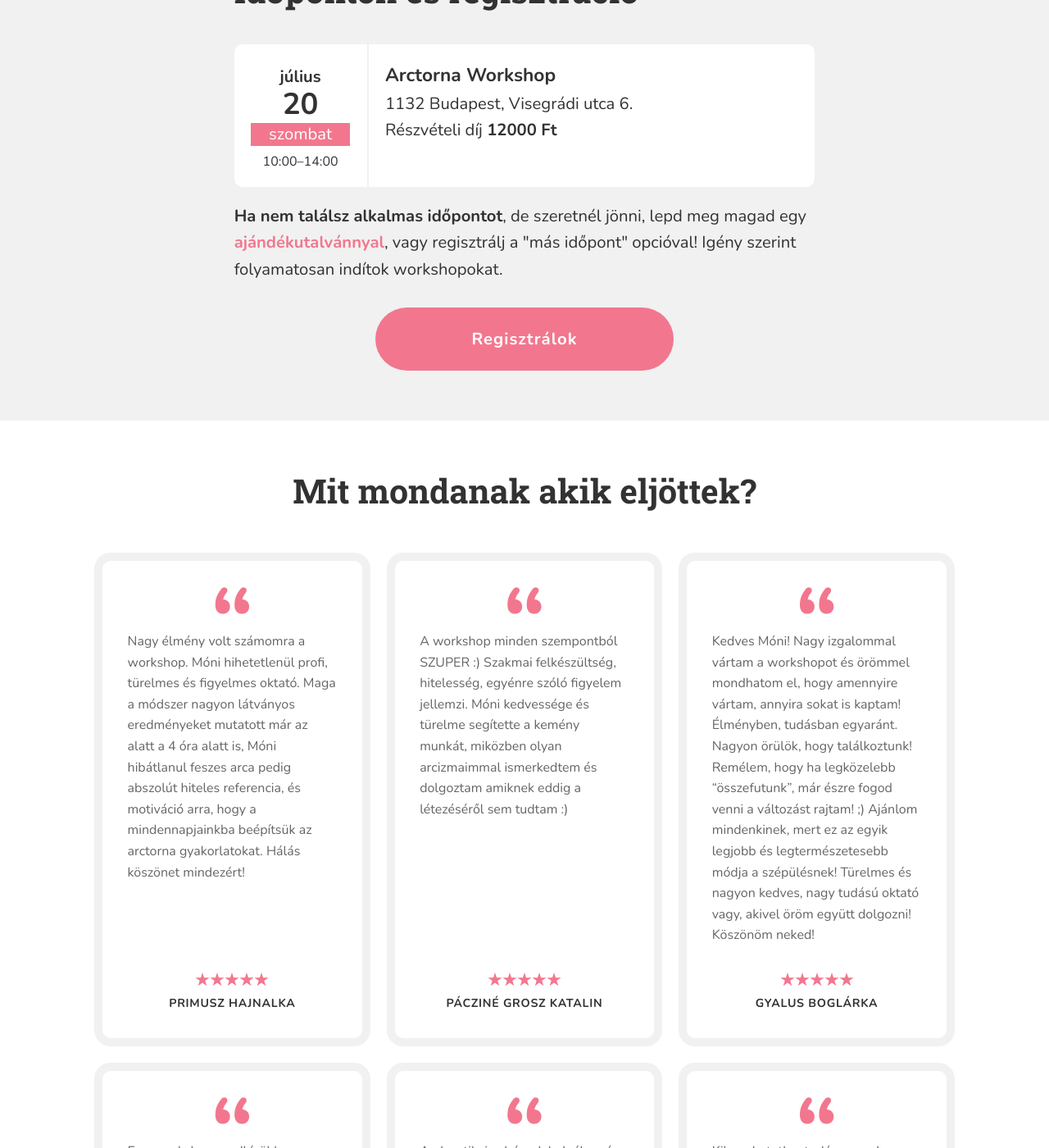
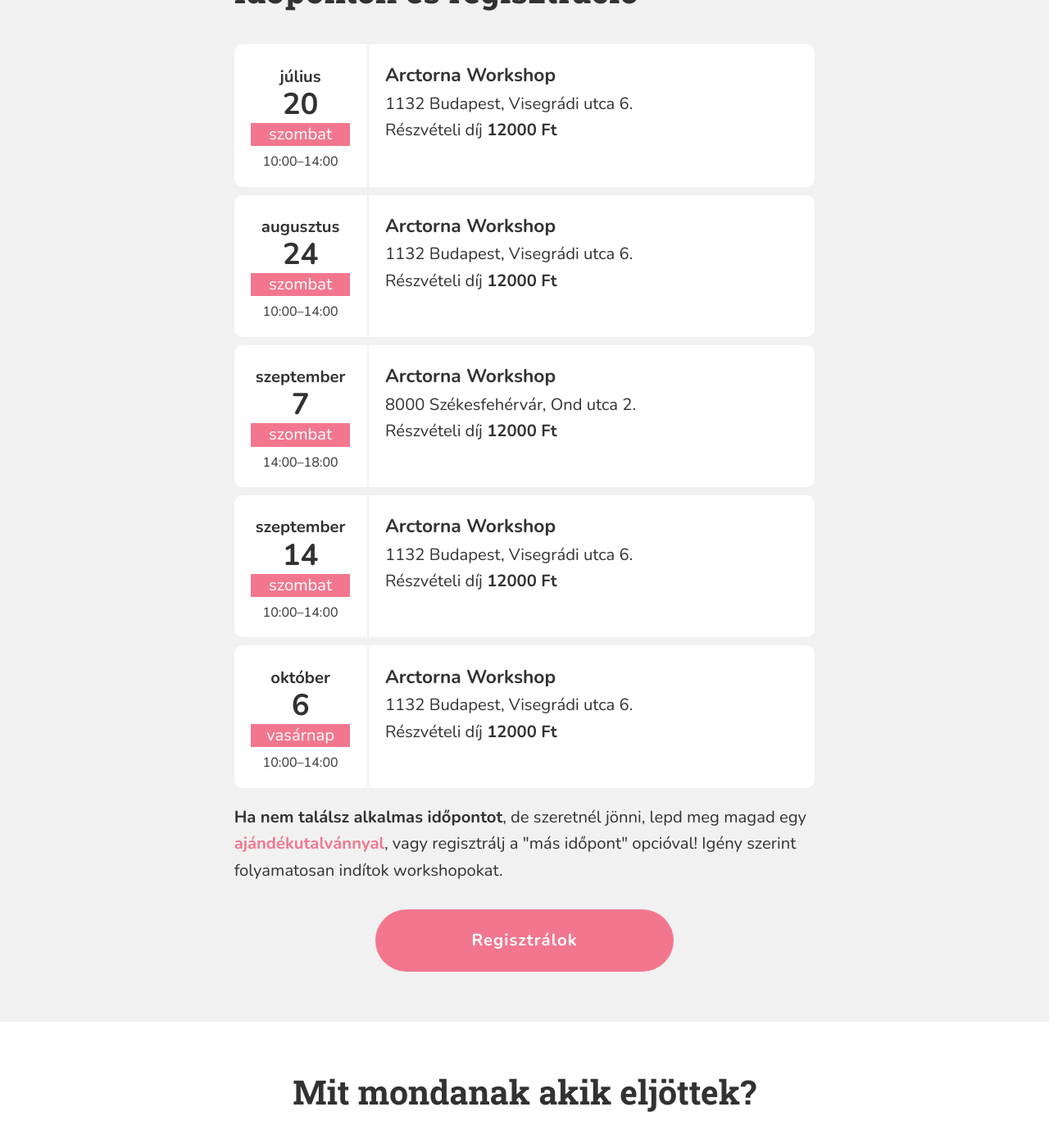
Before and after one commit to monikamudra/arctorna, a Jekyll site: the page built from workshop.md, in a window 1280 px wide and 1400 px high, scrolled down 2421 px. Shown: the whole window at 82% size. Built offline with Jekyll 4.4.1, drawn with Linux system fonts in a browser that asks for light colours.

Commit message:
Add new workshop events

```diff
--- a/_data/workshop.yaml
+++ b/_data/workshop.yaml
@@ -17,15 +17,36 @@
 #   description: >-
 #     Arctorna workshop Mónival
   -
-    date: 2019-6-30T10:00
-    start: "10:00"
-    end: "14:00"
-    title: Arctorna Workshop
-    full: true
-    address: 1132 Budapest, Visegrádi utca 6.
-  -
     date: 2019-7-20T10:00
     start: "10:00"
     end: "14:00"
     title: Arctorna Workshop
     address: 1132 Budapest, Visegrádi utca 6.
+  -
+    date: 2019-8-24T10:00
+    start: "10:00"
+    end: "14:00"
+    title: Arctorna Workshop
+    address: 1132 Budapest, Visegrádi utca 6.
+  -
+    date: 2019-9-7T10:00
+    start: "14:00"
+    end: "18:00"
+    title: Arctorna Workshop
+    full:
+    address: 8000 Székesfehérvár, Ond utca 2.
+  -
+    date: 2019-9-14T10:00
+    start: "10:00"
+    end: "14:00"
+    title: Arctorna Workshop
+    full:
+    address: 1132 Budapest, Visegrádi utca 6.
+  -
+    date: 2019-10-6T10:00
+    start: "10:00"
+    end: "14:00"
+    title: Arctorna Workshop
+    full:
+    address: 1132 Budapest, Visegrádi utca 6.
+  -
```
